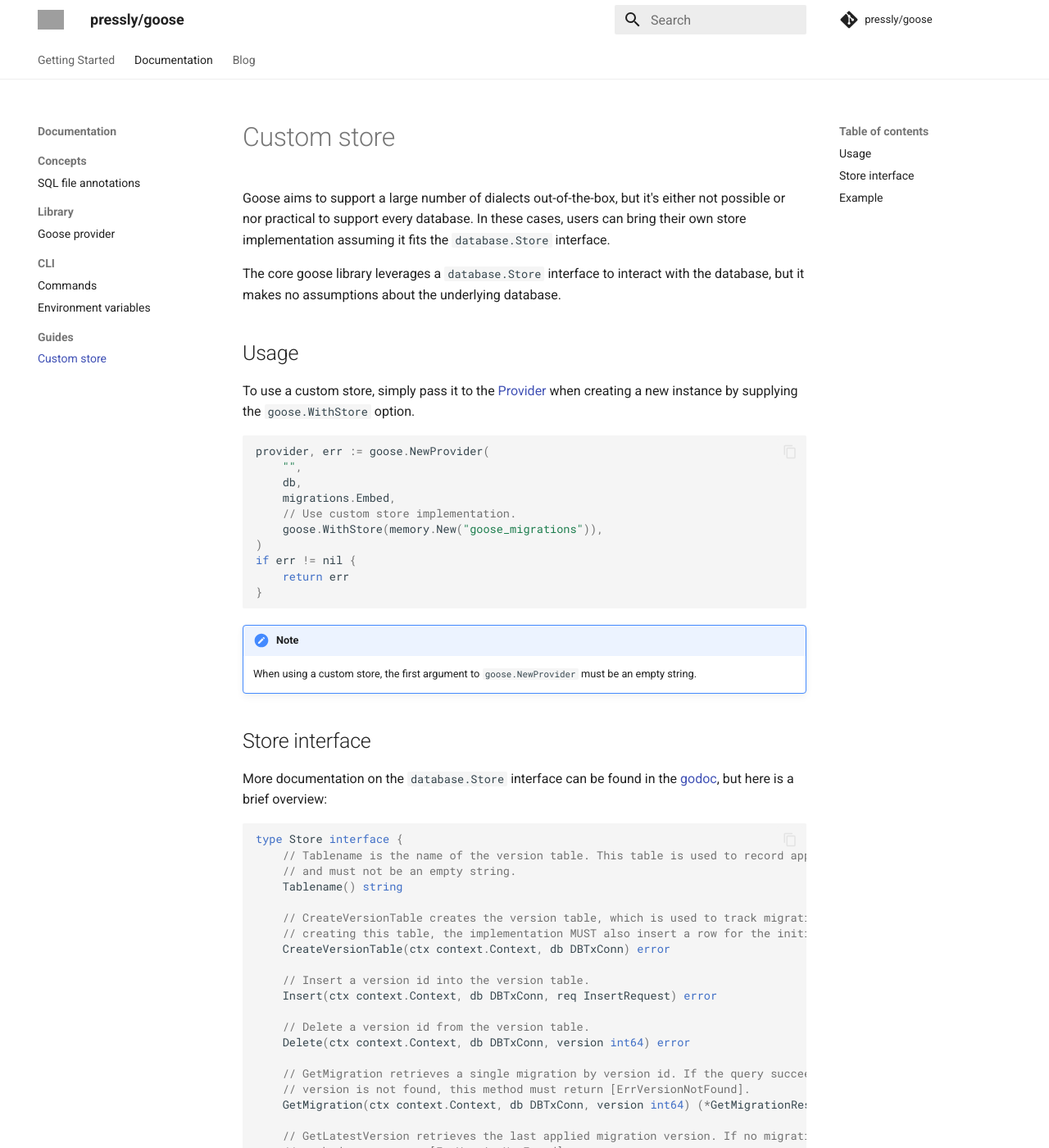
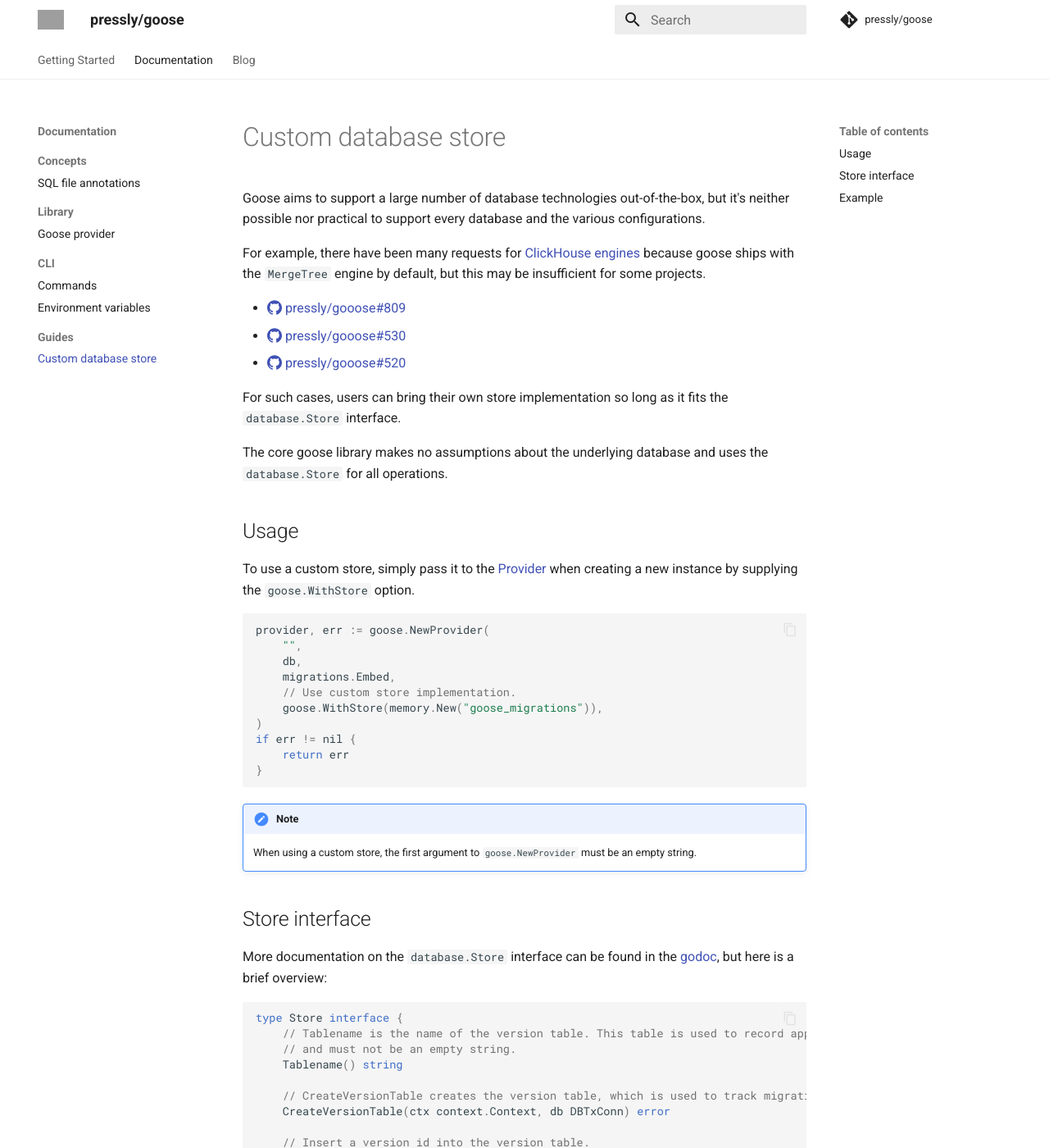
Before and after one commit to mfridman/goose-docs, an MkDocs documentation site: the page built from docs/documentation/custom-store.md, in a window 1280 px wide and 1400 px high. Shown: the whole window at 82% size. Built offline with MkDocs 1.6.1 and Material for MkDocs 9.7.7, drawn with Linux system fonts in a browser that asks for light colours; comment, search, counter and statistics services are not loaded; grey boxes are pictures that could not be loaded.

Commit message:
improve title

```diff
--- a/docs/documentation/custom-store.md
+++ b/docs/documentation/custom-store.md
@@ -1,11 +1,21 @@
-# Custom store
+# Custom database store
 
-Goose aims to support a large number of dialects out-of-the-box, but it's either not possible or nor
-practical to support every database. In these cases, users can bring their own store implementation
-assuming it fits the `database.Store` interface.
+Goose aims to support a large number of database technologies out-of-the-box, but it's neither
+possible nor practical to support every database and the various configurations.
 
-The core goose library leverages a `database.Store` interface to interact with the database, but it
-makes no assumptions about the underlying database.
+For example, there have been many requests for
+[ClickHouse engines](https://clickhouse.com/docs/en/engines/table-engines) because goose ships with
+the `MergeTree` engine by default, but this may be insufficient for some projects.
+
+- [:simple-github: pressly/gooose#809](https://github.com/pressly/gooose/issues/809)
+- [:simple-github: pressly/gooose#530](https://github.com/pressly/gooose/issues/530)
+- [:simple-github: pressly/gooose#520](https://github.com/pressly/gooose/issues/520)
+
+For such cases, users can bring their own store implementation so long as it fits the
+`database.Store` interface.
+
+The core goose library makes no assumptions about the underlying database and uses the
+`database.Store` for all operations.
 
 ## Usage
 
@@ -41,8 +51,7 @@
 	// and must not be an empty string.
 	Tablename() string
 
-	// CreateVersionTable creates the version table, which is used to track migrations. When
-	// creating this table, the implementation MUST also insert a row for the initial version (0).
+	// CreateVersionTable creates the version table, which is used to track migrations.
 	CreateVersionTable(ctx context.Context, db DBTxConn) error
 
 	// Insert a version id into the version table.
```
